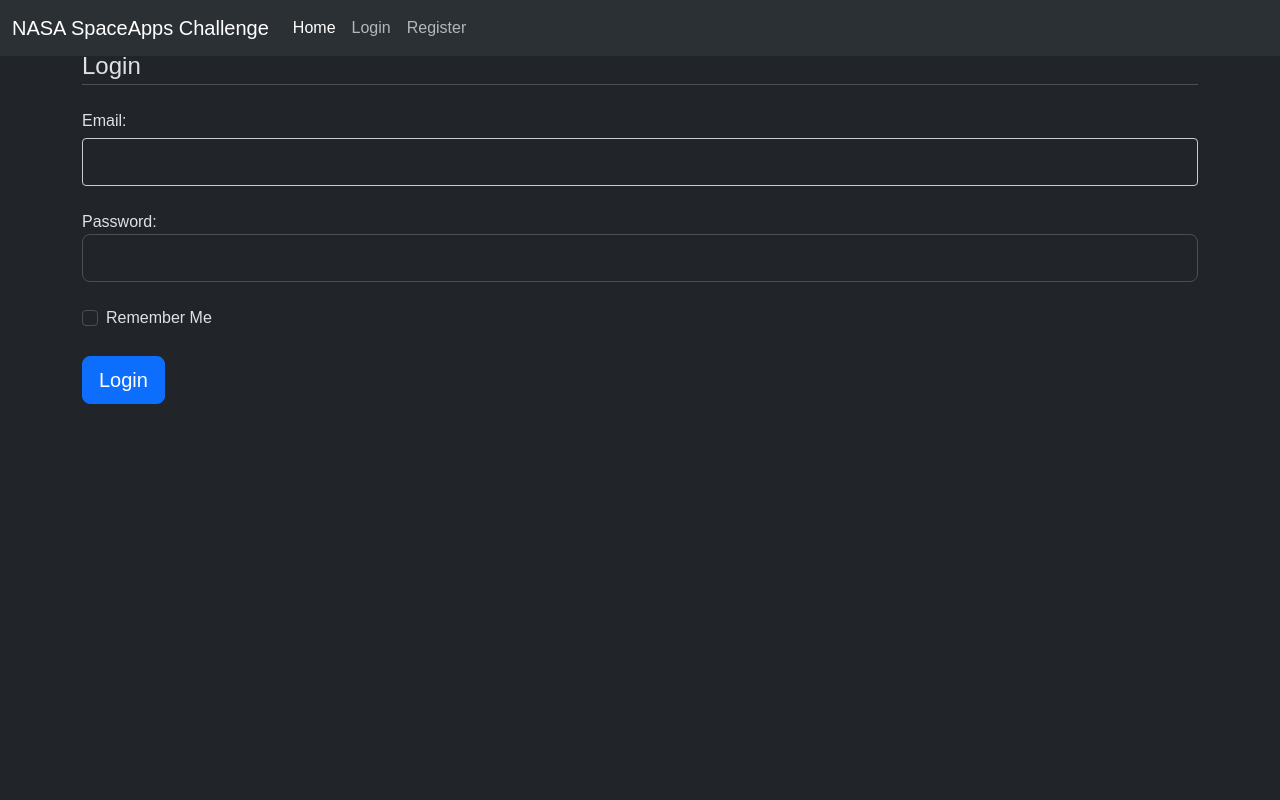
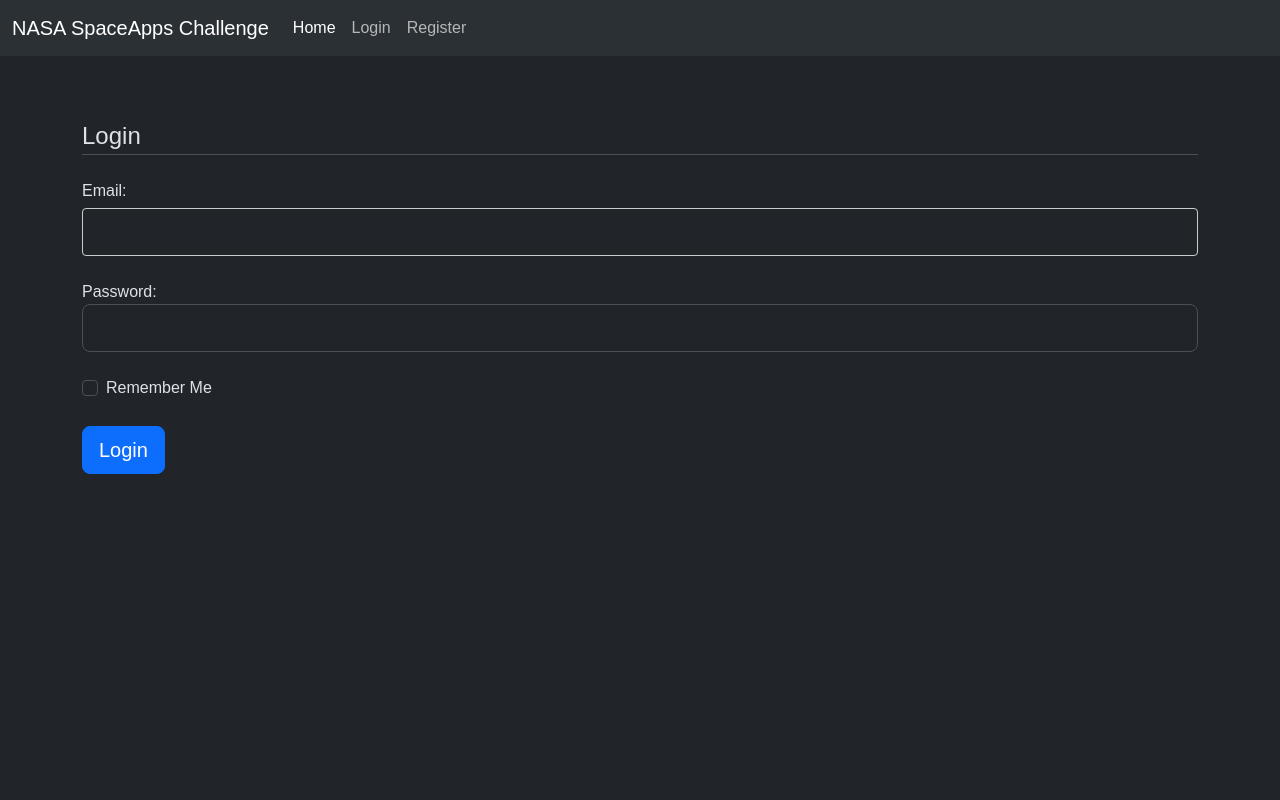
Before and after one commit to AbbieDewhirst/NASA-Landsat, a Flask app: page /login in a window 1280 px wide. Run offline with Flask 3, Linux system fonts and the light colour scheme; some libraries are stand-ins or nearby versions.

Commit message:
fixed login page bug for nav bar covering messages

```diff
--- a/landsat_webapp/static/styles.css
+++ b/landsat_webapp/static/styles.css
@@ -7,7 +7,9 @@
     height: 100%;
     font-family: Arial, sans-serif;
 }
-
+body {
+    padding-top: 70px; /* Adjust this value if your navbar is taller */
+}
 /* Navbar Styling */
 .navbar {
     position: fixed;
```
